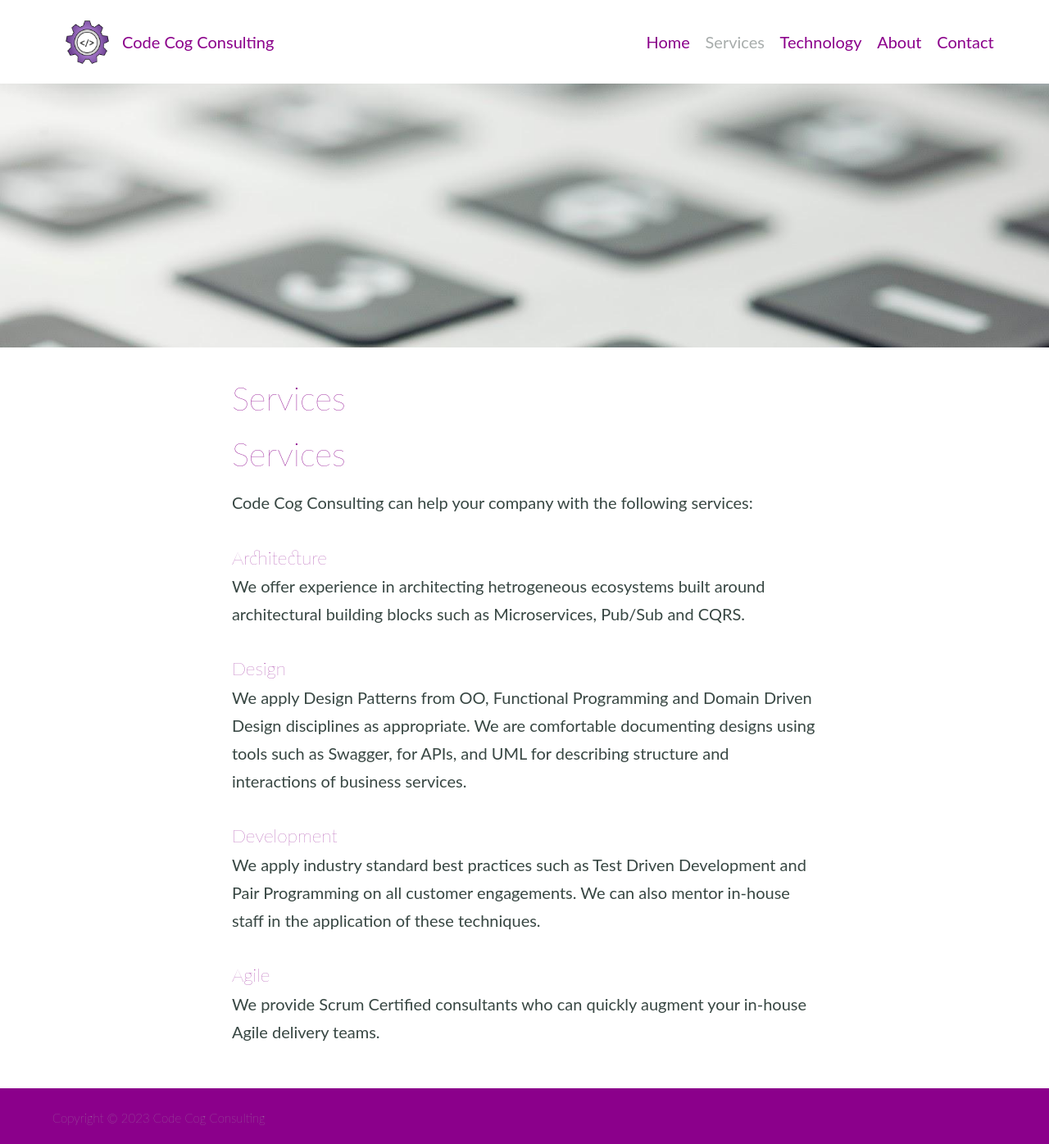
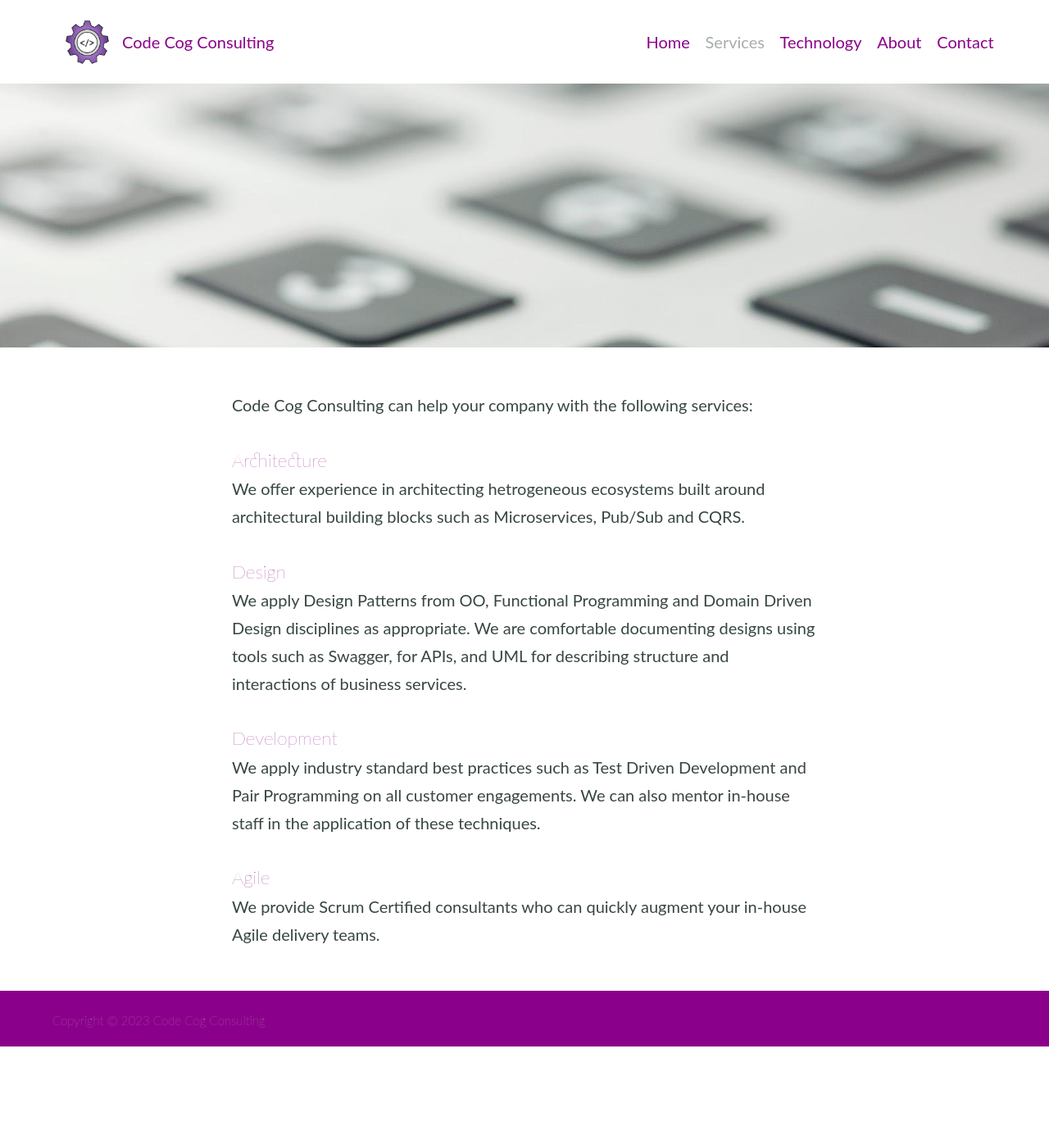
Before and after one commit to code-cog/code-cog.github.io, a Jekyll site: the page built from services.md, in a window 1280 px wide. Shown: the whole page at 82% size. Built offline with Jekyll 4.4.1, drawn with Linux system fonts in a browser that asks for light colours; our own code applies the rules of GitHub Pages for plain Markdown files; after the commit the page ends 1277 px from its top, so only the background shows below that.

Commit message:
Update title of services.md

```diff
--- a/services.md
+++ b/services.md
@@ -1,7 +1,6 @@
 ---
 feature_image: "/assets/keyboard.png"
 ---
-# Services
 
 Code Cog Consulting can help your company with the following services:
 
```
